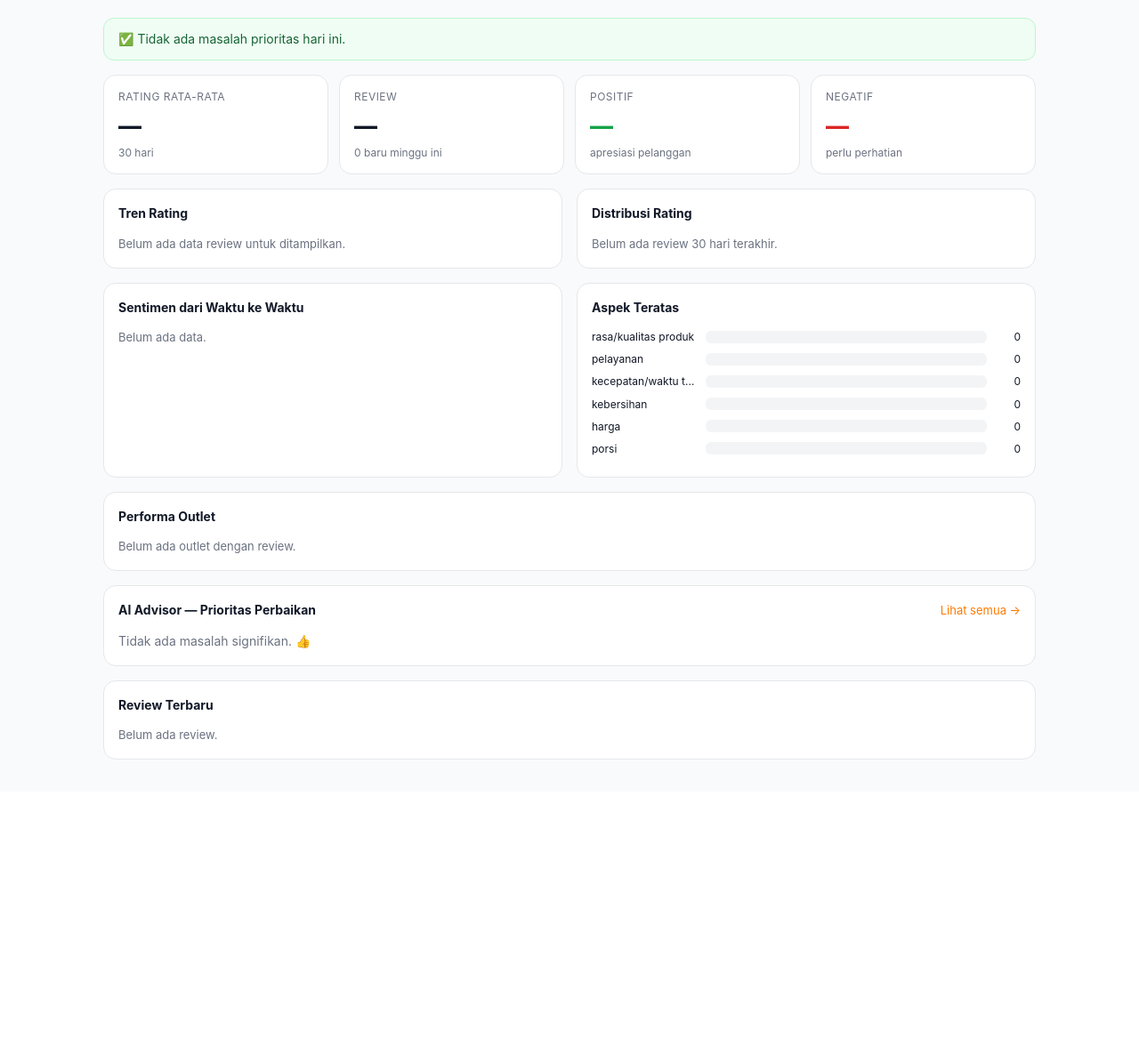
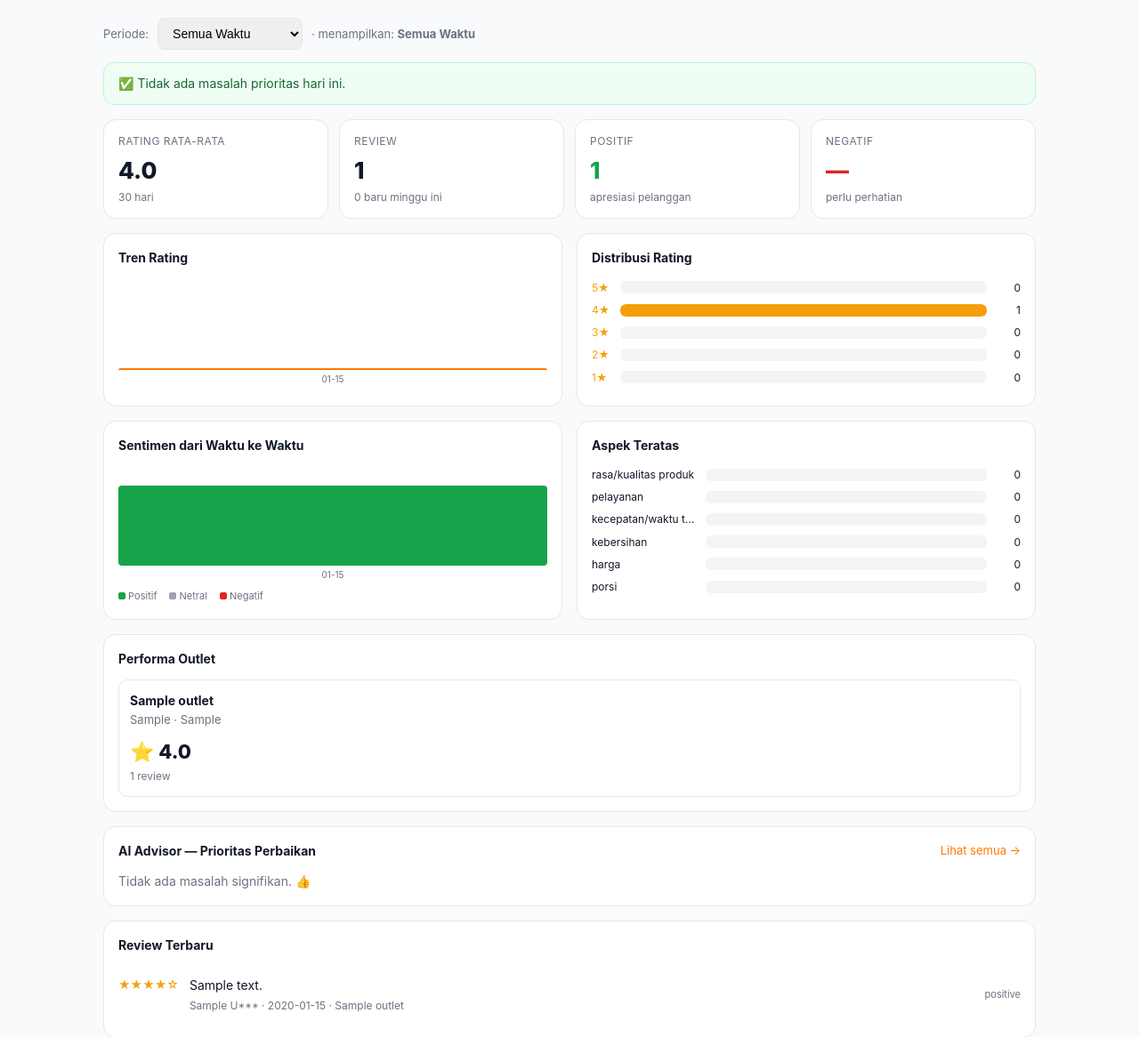
Before and after one commit to ismalzeva/google-reviews-monitoring-, a Flask app: page /dashboard/ in a window 1280 px wide. Shown: the part 57-1223 px from the top of the page at 89% size. Before the commit the page ends 911 px from the top, so only its background shows below. Run offline with Flask 3, Linux system fonts and the light colour scheme; a user stored in the database is signed in; tables that the repository leaves empty hold one stand-in row (values such as "Sample post").

Commit message:
feat: dashboard period selection with all-time default (RUN_S)

```diff
--- a/app/routes/dashboard.py
+++ b/app/routes/dashboard.py
@@ -21,11 +21,16 @@ bp = Blueprint('dashboard', __name__)
 @bp.route('/')
 @login_required
 def index():
-    """Owner dashboard — M2 simplified view (15-second read)."""
+    """Owner dashboard — UX redesign (all-time default; period selector).
+
+    First-time users see ALL reviews since the first one; afterwards they
+    pick a specific period (7/30/90 days, a month, or a custom range).
+    """
     business = current_user.business
     if not business:
         return render_template('dashboard/index.html', business=None, stats=None,
-                               summary=None, advisor=None, outlets=None, new_this_week=0)
+                               summary=None, advisor=None, outlets=None, new_this_week=0,
+                               period_label="Semua Waktu")
 
     from app.models.entities import Review, SyncReport
     from app import db as _db
@@ -37,7 +42,18 @@ def index():
     from datetime import datetime, timedelta, timezone
     from sqlalchemy import func
 
-    f = parse_filters({'days': '30'})
+    # Period from query params (days / month / start-end); default = ALL TIME
+    f = parse_filters(request.args)
+    if f.get("month"):
+        period_label = f"Bulan {f['month']}"
+    elif f.get("start") and f.get("end"):
+        period_label = f"{f['start'].date().isoformat()} s/d {f['end'].date().isoformat()}"
+    elif f.get("days"):
+        period_label = f"{f['days']} hari terakhir"
+    else:
+        f["start"] = datetime(2000, 1, 1, tzinfo=timezone.utc)
+        period_label = "Semua Waktu"
+
     summary = executive_summary(business.tenant_id, business.id, f)
     advisor = advisor_generate(business.tenant_id, business.id, f)
     categories = category_breakdown(business.tenant_id, business.id, f)
@@ -45,18 +61,17 @@ def index():
     period = period_analytics(business.tenant_id, business.id, f)
     latest = review_explorer(business.tenant_id, business.id, f, page=1, per_page=5)
 
-    # Star distribution (30d) from real data
-    week_start_dt = datetime.now(timezone.utc) - timedelta(days=30)
-    star_rows = (
-        _db.session.query(Review.star_rating, func.count())
-        .filter(
-            Review.tenant_id == business.tenant_id,
-            Review.business_id == business.id,
-            Review.create_time >= week_start_dt,
-        )
-        .group_by(Review.star_rating)
-        .all()
+    # Star distribution (current period) from real data
+    start_dt = f.get("start") or (datetime.now(timezone.utc) - timedelta(days=30))
+    end_dt = f.get("end")
+    star_q = _db.session.query(Review.star_rating, func.count()).filter(
+        Review.tenant_id == business.tenant_id,
+        Review.business_id == business.id,
+        Review.create_time >= start_dt,
     )
+    if end_dt:
+        star_q = star_q.filter(Review.create_time <= end_dt)
+    star_rows = star_q.group_by(Review.star_rating).all()
     star_dist = {r: c for r, c in star_rows if r is not None}
 
     outlets = Outlet.query.filter_by(
@@ -105,7 +120,7 @@ def index():
     }
     return render_template('dashboard/index.html', business=business, stats=stats,
                            summary=summary, advisor=advisor, outlets=outlet_data,
-                           new_this_week=new_this_week,
+                           new_this_week=new_this_week, period_label=period_label,
                            categories=categories, branches=branches,
                            period=period, latest=latest, star_dist=star_dist)
 
--- a/app/templates/dashboard/index.html
+++ b/app/templates/dashboard/index.html
@@ -28,6 +28,35 @@
   .b-mendesak { background:#fee2e2; color:#b91c1c } .b-sedang { background:#fef3c7; color:#92400e } .b-ringan { background:#dcfce7; color:#166534 }
   .alert-banner { border-radius:12px; padding:12px 16px; margin-bottom:16px; font-size:14px; display:flex; align-items:center; gap:10px }
 </style>
+
+<!-- PERIOD SELECTOR -->
+<div style="display:flex;align-items:center;gap:10px;flex-wrap:wrap;margin-bottom:14px">
+  <label style="font-size:13px;color:var(--muted)">Periode:</label>
+  <select id="period" onchange="applyPeriod()" style="padding:8px 12px;border-radius:8px;border:1px solid var(--line);font-size:14px">
+    <option value="all" {{ 'selected' if not request.args.get('days') and not request.args.get('month') and not request.args.get('start') else '' }}>Semua Waktu</option>
+    <option value="7" {{ 'selected' if request.args.get('days') == '7' else '' }}>7 hari terakhir</option>
+    <option value="30" {{ 'selected' if request.args.get('days') == '30' else '' }}>30 hari terakhir</option>
+    <option value="90" {{ 'selected' if request.args.get('days') == '90' else '' }}>90 hari terakhir</option>
+    <option value="month" {{ 'selected' if request.args.get('month') else '' }}>Bulan tertentu…</option>
+    <option value="custom" {{ 'selected' if request.args.get('start') else '' }}>Rentang tanggal…</option>
+  </select>
+  <input id="p-month" type="month" value="{{ request.args.get('month') or '' }}" onchange="applyPeriod()" style="display:{{ 'inline-block' if request.args.get('month') else 'none' }};padding:8px;border-radius:8px;border:1px solid var(--line);font-size:14px">
+  <input id="p-start" type="date" value="{{ request.args.get('start') or '' }}" onchange="applyPeriod()" style="display:{{ 'inline-block' if request.args.get('start') else 'none' }};padding:8px;border-radius:8px;border:1px solid var(--line);font-size:14px">
+  <input id="p-end" type="date" value="{{ request.args.get('end') or '' }}" onchange="applyPeriod()" style="display:{{ 'inline-block' if request.args.get('start') else 'none' }};padding:8px;border-radius:8px;border:1px solid var(--line);font-size:14px">
+  <span style="font-size:13px;color:var(--muted)">· menampilkan: <strong>{{ period_label }}</strong></span>
+</div>
+<script>
+function applyPeriod() {
+  const v = document.getElementById('period').value;
+  const m = document.getElementById('p-month');
+  const s = document.getElementById('p-start');
+  const e = document.getElementById('p-end');
+  if (v === 'month') { m.style.display = 'inline-block'; s.style.display = 'none'; e.style.display = 'none'; if (m.value) location = '/dashboard/?month=' + m.value; return; }
+  if (v === 'custom') { s.style.display = 'inline-block'; e.style.display = 'inline-block'; m.style.display = 'none'; if (s.value && e.value) location = '/dashboard/?start=' + s.value + '&end=' + e.value; return; }
+  m.style.display = 'none'; s.style.display = 'none'; e.style.display = 'none';
+  location = '/dashboard/' + (v === 'all' ? '' : '?days=' + v);
+}
+</script>
 
 <!-- 8. ALERT & NOTIFICATION -->
 {% set alerts = advisor.issues | selectattr('priority','equalto','Mendesak') | list %}
```
Also changed, not shown: templates/dashboard/index.html (+29 -0 lines), tests/gate_s.py (added, +100 -0 lines).
